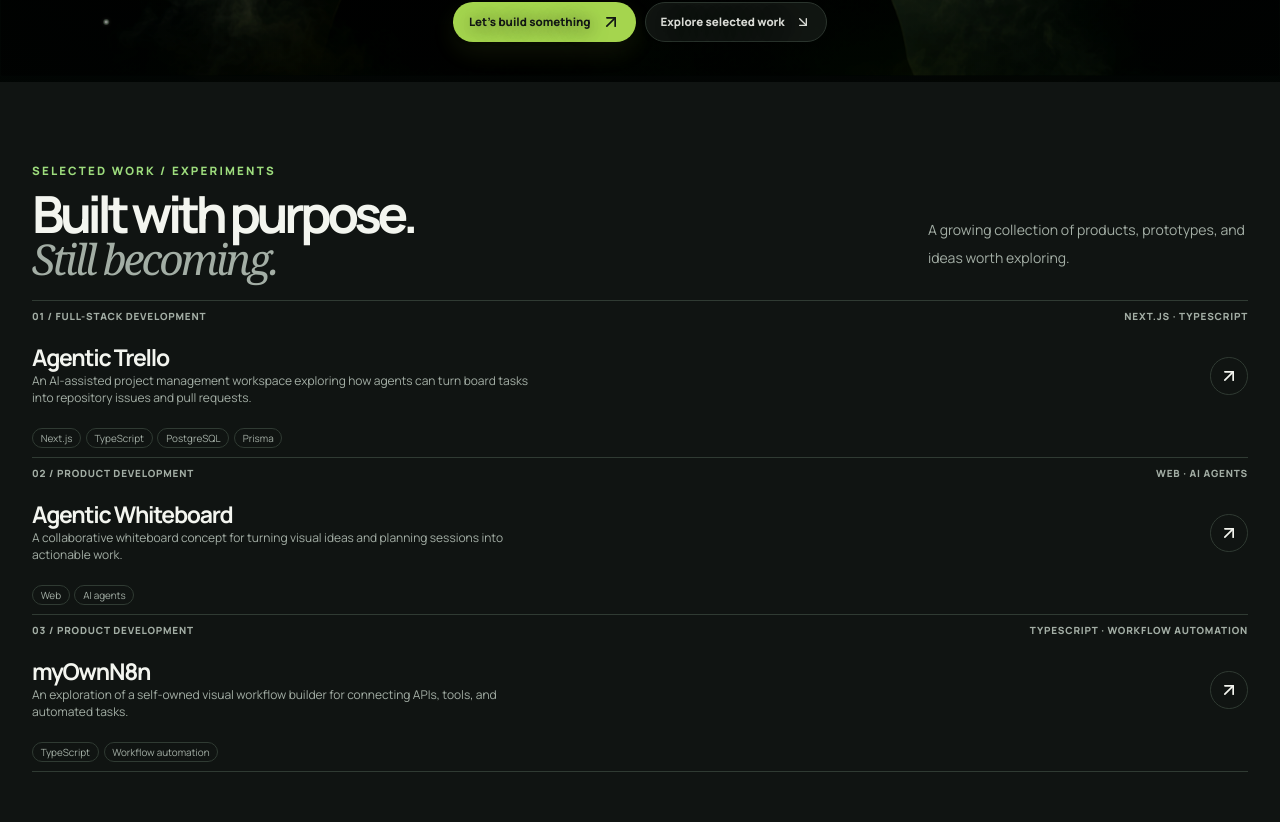
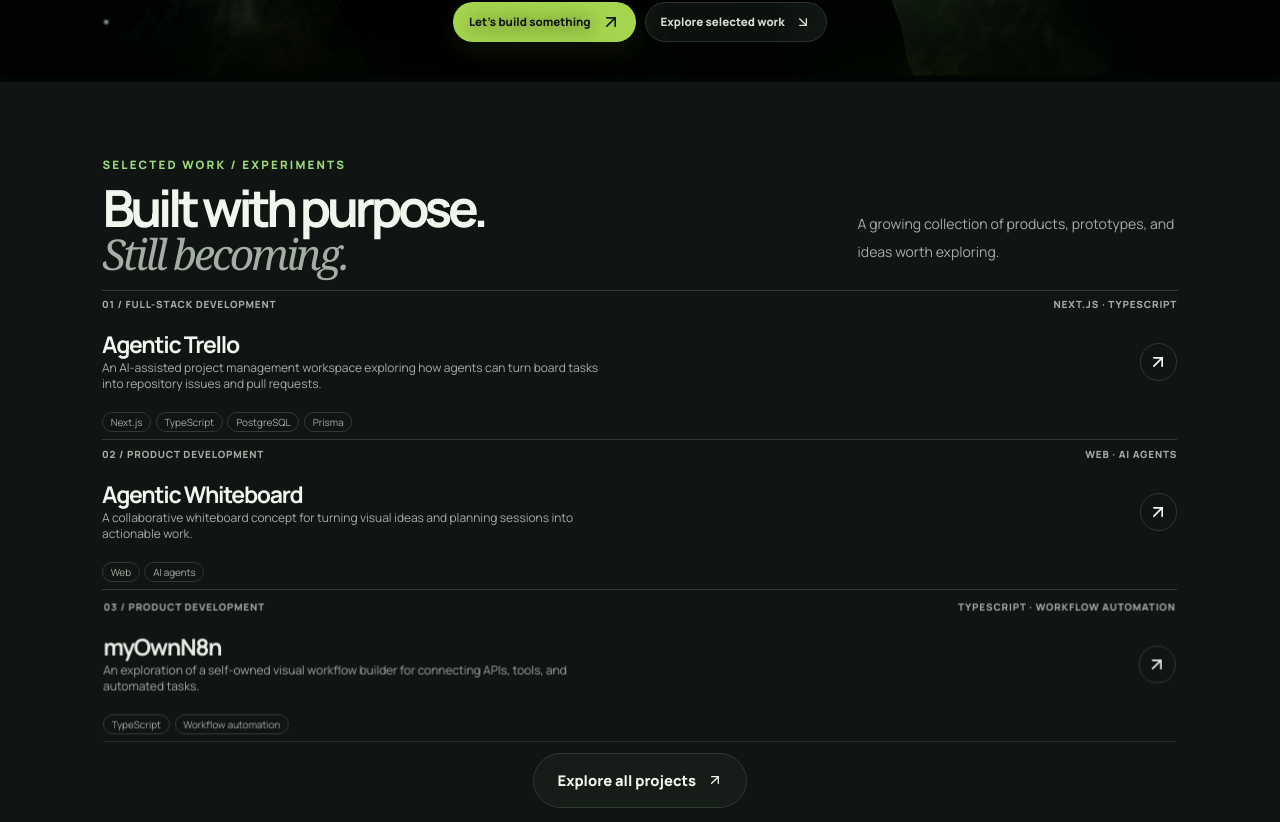
Before and after one commit to AbhilashDash10082k4/portfolio, a Next.js app: page / in a window 1280 px wide. Shown: the part 718-1540 px from the top of the page. Built offline with nearby package versions, Linux system fonts and the light colour scheme.

Commit message:
Fit projects to viewport and add center-out reveal

```diff
--- a/components/Solutions/projects-interactions.css
+++ b/components/Solutions/projects-interactions.css
@@ -283,3 +283,125 @@
   .projects-home-editorial .project-row .project-stack { margin-top: .55rem; }
   .projects-home-editorial .project-row-index { display: none !important; }
 }
+
+
+/* Viewport composition and center-out reveal for the homepage Projects section. */
+.projects-home-editorial:not(.projects-revealed) {
+  clip-path: inset(0 50% 0 50% round 0) !important;
+  opacity: 1;
+  transform: none;
+}
+.projects-home-editorial.projects-revealed {
+  animation: projects-center-out-reveal 820ms cubic-bezier(.2, 1, .25, 1) both !important;
+}
+@keyframes projects-center-out-reveal {
+  0% { clip-path: inset(0 50% 0 50% round 0); }
+  72% { clip-path: inset(0 -.5% 0 -.5% round 0); }
+  88% { clip-path: inset(0 .25% 0 .25% round 0); }
+  100% { clip-path: inset(0 0 0 0 round 0); }
+}
+@media (min-width: 1024px) {
+  .projects-home-editorial {
+    box-sizing: border-box;
+    min-height: 100svh;
+    display: flex;
+    flex-direction: column;
+    justify-content: center;
+    padding-block: clamp(2rem, 4.5vh, 4.5rem) !important;
+  }
+  .projects-home-editorial > .page-container {
+    width: min(84vw, 1600px) !important;
+    max-width: none !important;
+    margin-inline: auto !important;
+  }
+  .projects-home-editorial .projects-heading {
+    margin-bottom: clamp(1rem, 2.8vh, 2.5rem) !important;
+  }
+  .projects-home-editorial .project-row {
+    padding-block: clamp(.65rem, 1.25vh, 1.15rem);
+  }
+  .projects-home-editorial .project-row .project-card-meta { margin-bottom: .3rem; }
+  .projects-home-editorial .project-row .project-card-bottom p { margin-top: .2rem; }
+  .projects-home-editorial .project-row .project-stack { margin-top: .35rem; }
+  .projects-home-editorial > .page-container > .mt-12 {
+    margin-top: clamp(1rem, 2.5vh, 2rem) !important;
+  }
+}
+@media (min-width: 1920px) {
+  .projects-home-editorial {
+    min-height: 100svh;
+    padding-block: clamp(2rem, 4vh, 4rem) !important;
+  }
+  .projects-home-editorial > .page-container {
+    width: min(88vw, 2160px) !important;
+    max-width: 2160px !important;
+  }
+  .projects-home-editorial .projects-heading {
+    align-items: flex-end;
+    margin-bottom: clamp(1.5rem, 3.2vh, 3rem) !important;
+    gap: 3vw !important;
+  }
+  .projects-home-editorial .projects-heading > div { max-width: 70% !important; }
+  .projects-home-editorial .projects-heading .page-eyebrow {
+    font-size: clamp(.9rem, .72vw, 1.2rem);
+    margin-bottom: clamp(.6rem, 1.2vh, 1rem) !important;
+  }
+  .projects-home-editorial .projects-heading .projects-display-title {
+    font-size: clamp(4.5rem, 4.7vw, 7.5rem) !important;
+    line-height: .91;
+    letter-spacing: -.075em;
+  }
+  .projects-home-editorial .projects-heading > p {
+    max-width: 34rem;
+    font-size: clamp(1.15rem, 1.05vw, 1.65rem);
+    line-height: 1.45;
+  }
+  .projects-home-editorial .project-row {
+    padding-block: clamp(.8rem, 1.45vh, 1.5rem);
+  }
+  .projects-home-editorial .project-row .project-card-meta {
+    font-size: clamp(.78rem, .58vw, 1.05rem);
+    margin-bottom: clamp(.3rem, .55vh, .6rem);
+  }
+  .projects-home-editorial .project-row .project-card-bottom h3 {
+    font-size: clamp(2rem, 2vw, 3.15rem);
+    line-height: 1.02;
+  }
+  .projects-home-editorial .project-row .project-card-bottom p {
+    max-width: 78ch;
+    font-size: clamp(1rem, .95vw, 1.45rem);
+    line-height: 1.35;
+    margin-top: .25rem;
+  }
+  .projects-home-editorial .project-row .project-round-link {
+    width: clamp(2.8rem, 3vw, 4rem);
+    height: clamp(2.8rem, 3vw, 4rem);
+  }
+  .projects-home-editorial .project-row .project-stack {
+    margin-top: clamp(.3rem, .7vh, .7rem);
+    gap: .45rem;
+  }
+  .projects-home-editorial .project-row .project-stack span {
+    font-size: clamp(.78rem, .58vw, 1.05rem);
+    padding: .26rem .65rem;
+  }
+  .projects-home-editorial > .page-container > .mt-12 {
+    margin-top: clamp(1.2rem, 2.5vh, 2.6rem) !important;
+  }
+}
+@media (max-height: 850px) and (min-width: 1024px) {
+  .projects-home-editorial { padding-block: 1.5rem !important; }
+  .projects-home-editorial .projects-heading { margin-bottom: 1rem !important; }
+  .projects-home-editorial .project-row { padding-block: .45rem; }
+  .projects-home-editorial .project-row .project-card-bottom p { line-height: 1.3; }
+  .projects-home-editorial .project-row .project-stack { margin-top: .25rem; }
+  .projects-home-editorial > .page-container > .mt-12 { margin-top: .85rem !important; }
+}
+@media (prefers-reduced-motion: reduce) {
+  .projects-home-editorial:not(.projects-revealed) {
+    clip-path: none !important;
+    opacity: 1 !important;
+    transform: none !important;
+  }
+  .projects-home-editorial.projects-revealed { animation: none !important; }
+}
```
